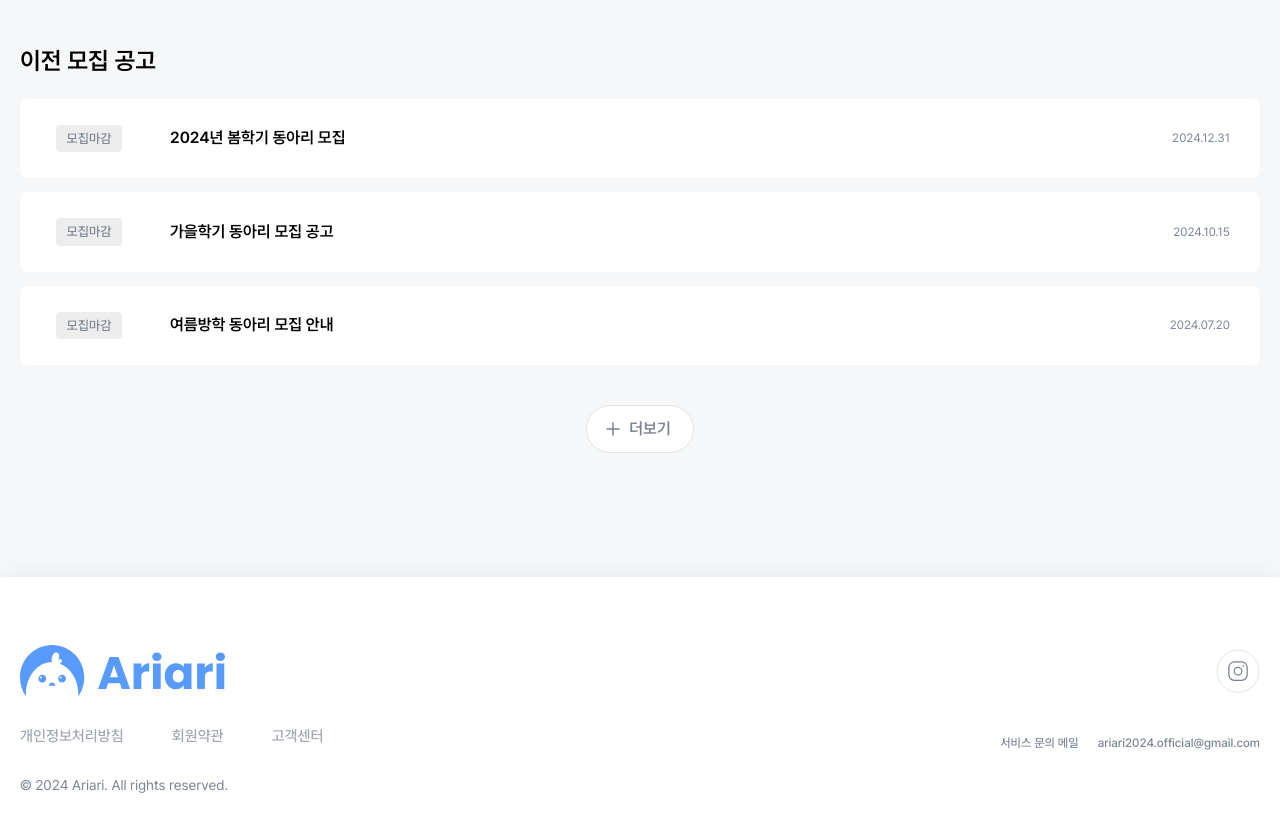
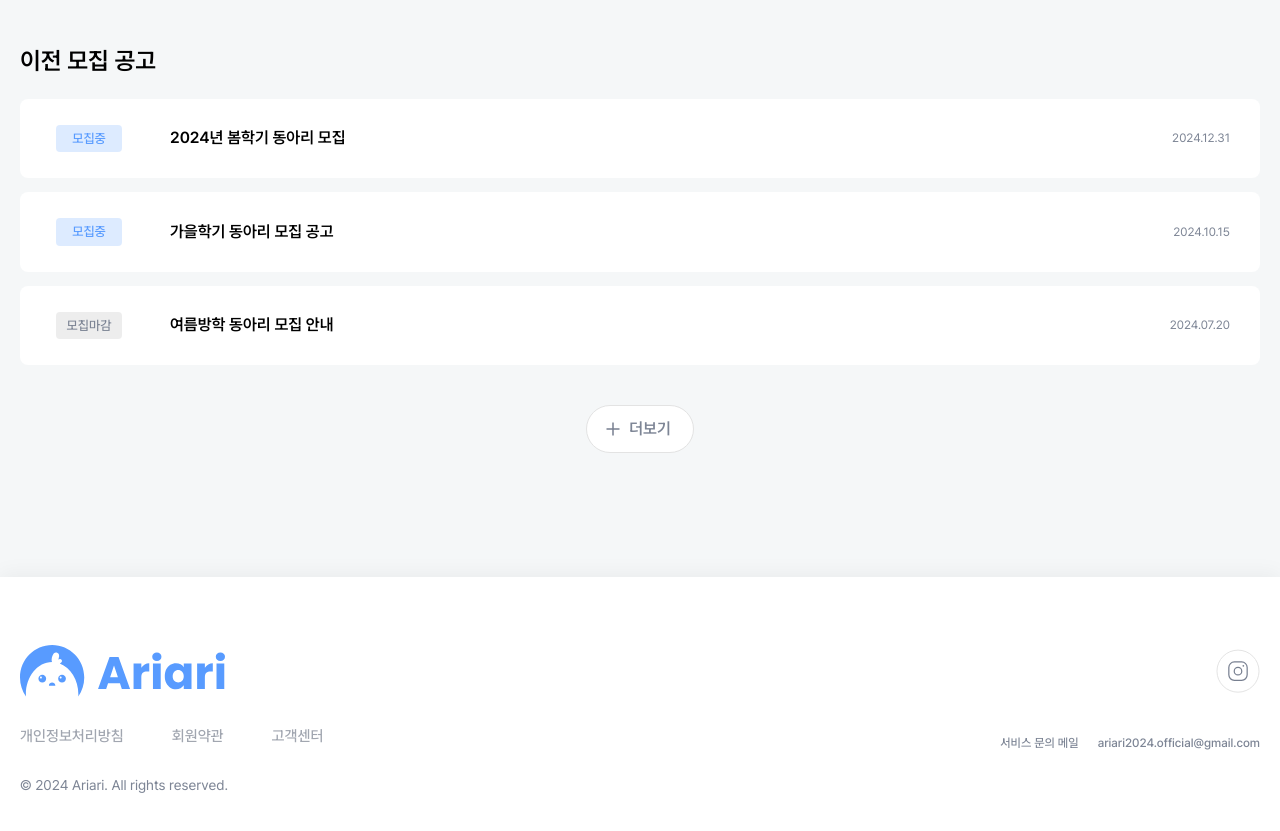
Before and after one commit to yeoniii20/dong-ariari, a Next.js app: page /recruitment/detail in a window 1280 px wide. Shown: the part 1980-2811 px from the top of the page. Built offline with nearby package versions, Linux system fonts and the light colour scheme.

Commit message:
fix: edit mock data

```diff
--- a/app/(recruitment)/recruitment/detail/content/clubActivities.tsx
+++ b/app/(recruitment)/recruitment/detail/content/clubActivities.tsx
@@ -28,16 +28,19 @@ const RECRUITMENT_CARDS = [
     id: 0,
     title: "2024년 봄학기 동아리 모집",
     date: "2024.12.31",
+    status: "모집중",
   },
   {
     id: 1,
     title: "가을학기 동아리 모집 공고",
     date: "2024.10.15",
+    status: "모집중",
   },
   {
     id: 2,
     title: "여름방학 동아리 모집 안내",
     date: "2024.07.20",
+    status: "모집마감",
   },
 ];
 
@@ -78,6 +81,7 @@ const ClubActivities = () => {
                 title={item.title}
                 date={item.date}
                 onClick={() => {}}
+                status={item.status === "모집중" ? "enable" : "disable"}
               />
             );
           })}
```
